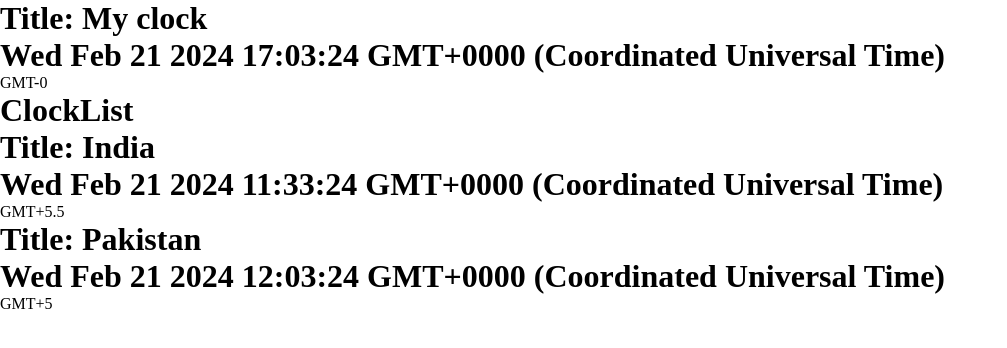
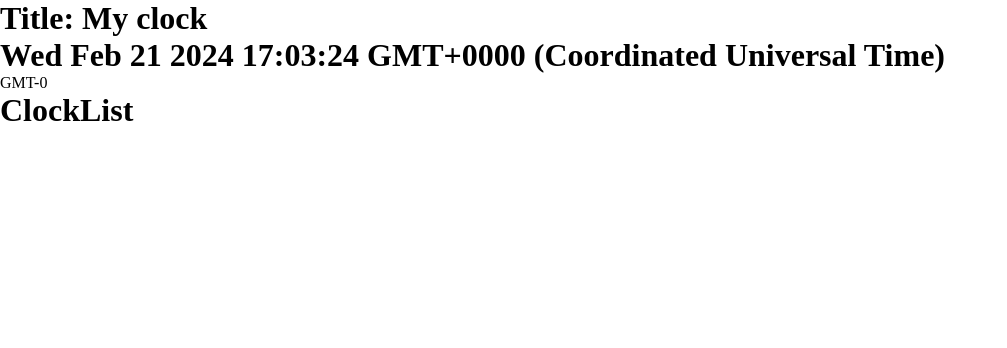
Before and after one commit to Jisan-Dev/TimeDiff-Tracker, a React (Vite) app: page / in a window 1280 px wide. Shown: the top 348 px of the page, without its empty margins (0-1007 px from the left). Built offline with nearby package versions, Linux system fonts and the light colour scheme.

Commit message:
Remove the test dummy codes from App

```diff
--- a/src/App.jsx
+++ b/src/App.jsx
@@ -5,16 +5,10 @@ import useClock from './hooks/useClock';
 
 function App() {
   const { date: localClock, localOffset, localTimezone } = useClock();
-  const { date: india, offset, timezone } = useClock('GMT', -5.5 * 60);
-  const { date: pakistan, offset: offset2, timezone: timezone2 } = useClock('GMT', -5 * 60);
   return (
     <>
       {localClock && <LocalClock date={localClock} offset={localOffset} timezone={localTimezone} />}
       <ClockList />
-      {india && <ClockDisplay date={india} title={'India'} offset={offset} timezone={timezone} />}
-      {pakistan && (
-        <ClockDisplay date={pakistan} title={'Pakistan'} offset={offset2} timezone={timezone2} />
-      )}
     </>
   );
 }
```
